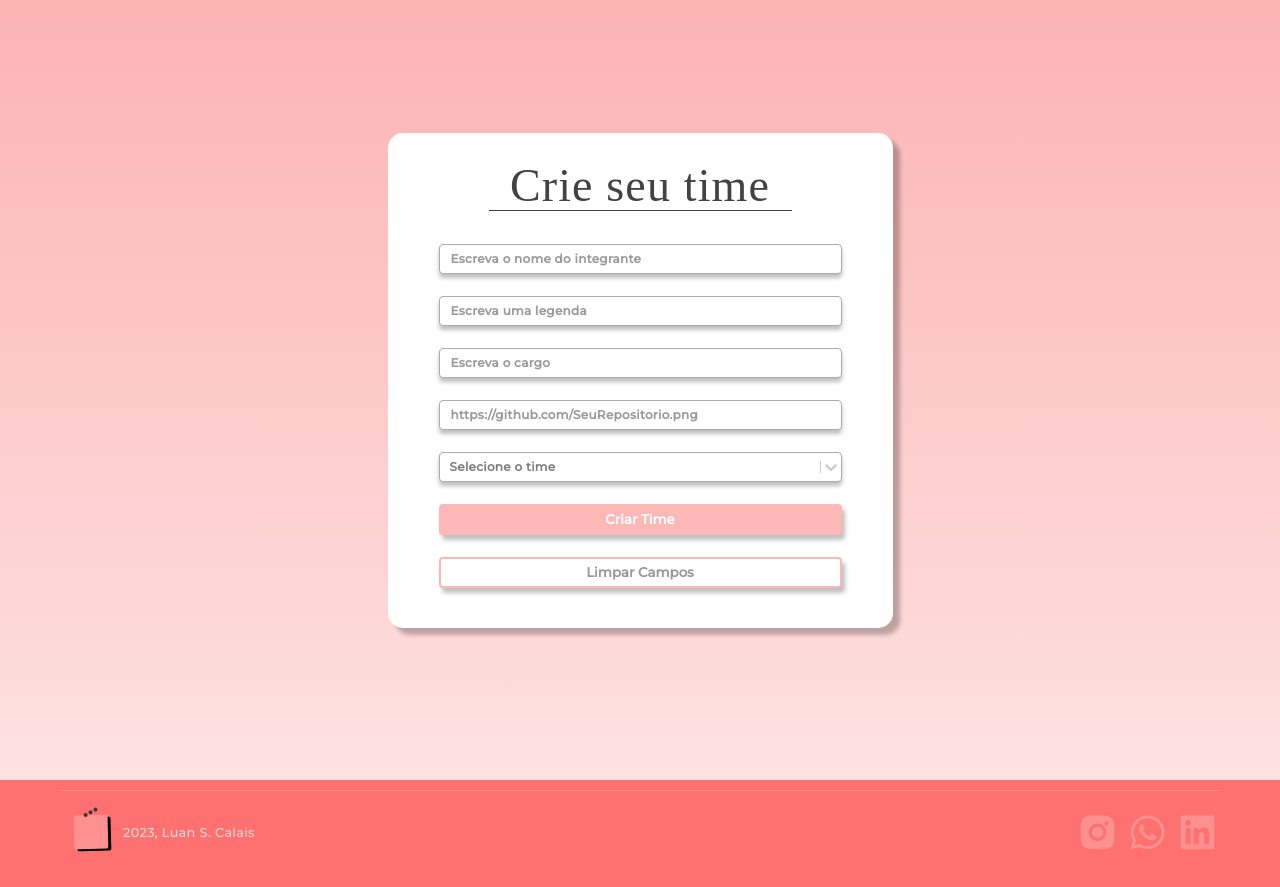
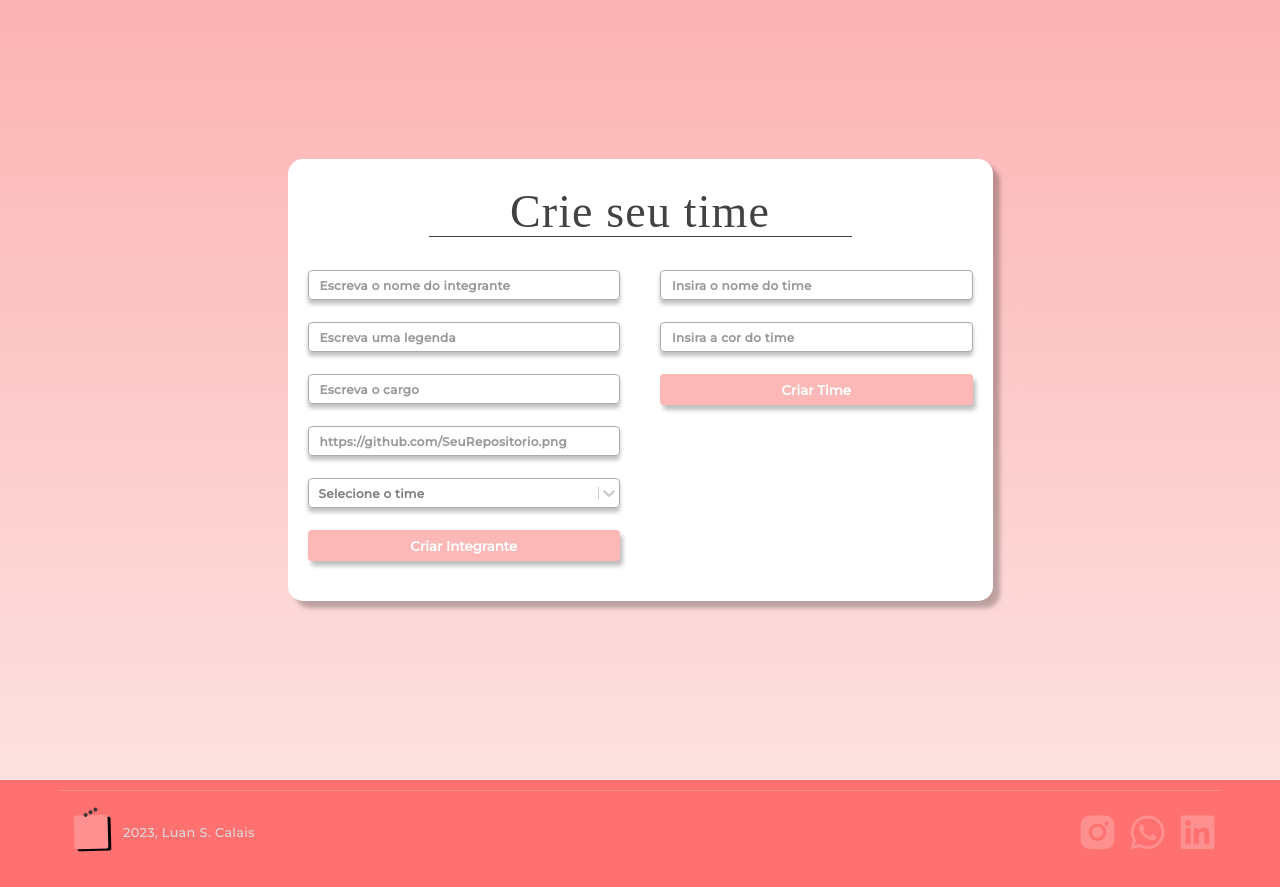
Before and after one commit to LuanCalais/Project-Hub, a React (Create React App) app: page / in a window 1280 px wide. Shown: the part 820-1707 px from the top of the page. Built offline with nearby package versions, Linux system fonts and the light colour scheme; a web font is replaced by a local one.

Commit message:
init create form new team

```diff
--- a/src/components/Form/Form.css
+++ b/src/components/Form/Form.css
@@ -1,5 +1,5 @@
 .form {
-  width: 505px;
+  width: 705px;
   height: auto;
   left: calc(50% - 505px / 2 - 0.5px);
   top: calc(50% - 465px / 2);
@@ -7,6 +7,14 @@
   box-shadow: 7px 7px 4px rgba(0, 0, 0, 0.25);
   border-radius: 15px;
   padding-bottom: 40px;
+}
+
+.form .box-forms{
+  display: flex;
+  justify-content: space-around;
+}
+.form .box-forms form{
+  width: 100%;
 }
 
 .form h2 {
@@ -33,5 +41,6 @@
   display: flex;
   flex-direction: column;
   row-gap: 22px;
-  padding: 0px 51px;
+  padding: 0px 20px;
+  width: 100%;
 }
--- a/src/components/Form/index.js
+++ b/src/components/Form/index.js
@@ -4,12 +4,14 @@ import Input from "../Input";
 import SelectInput from "../SelectInput";
 import "./Form.css";
 
-const Form = ({ teamNames, addNewCollaborator }) => {
+const Form = ({ teamNames, addNewCollaborator, addNewTeam }) => {
   const [collaboratorName, setCollaboratorName] = useState("");
   const [legend, setLegend] = useState("");
   const [positionName, setPositionName] = useState("");
   const [pictureImageLink, setPictureImageLink] = useState("");
   const [team, setTeam] = useState("");
+  const [teamName, setTeamName] = useState("");
+  const [teamColor, setTeamColor] = useState("");
 
   const saveInfo = (event) => {
     event.preventDefault();
@@ -26,13 +28,14 @@ const Form = ({ teamNames, addNewCollaborator }) => {
   return (
     <div className="form">
       <h2>Crie seu time</h2>
+      <span className="box-forms">
         <form onSubmit={saveInfo}>
           <div className="box-inputs">
             <Input
               value={collaboratorName}
               placeholder="Escreva o nome do integrante"
               maxLength="50"
-            require={true}
+              require
               onWrite={(value) => setCollaboratorName(value)}
             />
             <Input
@@ -46,14 +49,14 @@ const Form = ({ teamNames, addNewCollaborator }) => {
               value={positionName}
               placeholder="Escreva o cargo"
               maxLength="50"
-            require={true}
+              require
               onWrite={(value) => setPositionName(value)}
             />
             <Input
               value={pictureImageLink}
               placeholder="https://github.com/SeuRepositorio.png"
               maxLength="100"
-            require={true}
+              require
               onWrite={(value) => setPictureImageLink(value)}
             />
             <SelectInput
@@ -62,10 +65,36 @@ const Form = ({ teamNames, addNewCollaborator }) => {
               placeholder="Selecione o time"
               onWrite={(event) => setTeam(event.value)}
             />
-          <Button text="Criar Time" color="#fbb8b7" textColor="#fff" />
-          <Button text="Limpar Campos" color="#fff" textColor="#999999" />
+            <Button text="Criar Integrante" color="#fbb8b7" textColor="#fff" />
           </div>
         </form>
+
+        <form
+          onSubmit={(event) => {
+            event.preventDefault();
+            addNewTeam("oskdaoskdasokd");
+          }}
+        >
+          <div className="box-inputs">
+            <Input
+              value={teamName}
+              placeholder="Insira o nome do time"
+              maxLength="100"
+              require
+              onWrite={(value) => setTeamName(value)}
+            />
+
+            <Input
+              value={teamColor}
+              placeholder="Insira a cor do time"
+              type="color"
+              require
+              onWrite={(value) => setPictureImageLink(value)}
+            />
+            <Button text="Criar Time" color="#fbb8b7" textColor="#fff" />
+          </div>
+        </form>
+      </span>
     </div>
   );
 };
--- a/src/components/RootPage/index.js
+++ b/src/components/RootPage/index.js
@@ -47,6 +47,10 @@ const RootPage = () => {
     setCollaborators([...collaborators, col]);
   };
 
+  const addNewTeam = (team) => {
+    console.log(team);
+  };
+
   function deleteCollaborator(id) {
     setCollaborators(collaborators.filter((col) => col.id !== id));
   }
@@ -69,6 +73,7 @@ const RootPage = () => {
           addNewCollaborator={(collaborator) =>
             addNewCollaborator(collaborator)
           }
+          addNewTeam={addNewTeam}
         />
       </div>
 
```
Lines whose indentation alone changed are shown as unchanged.
